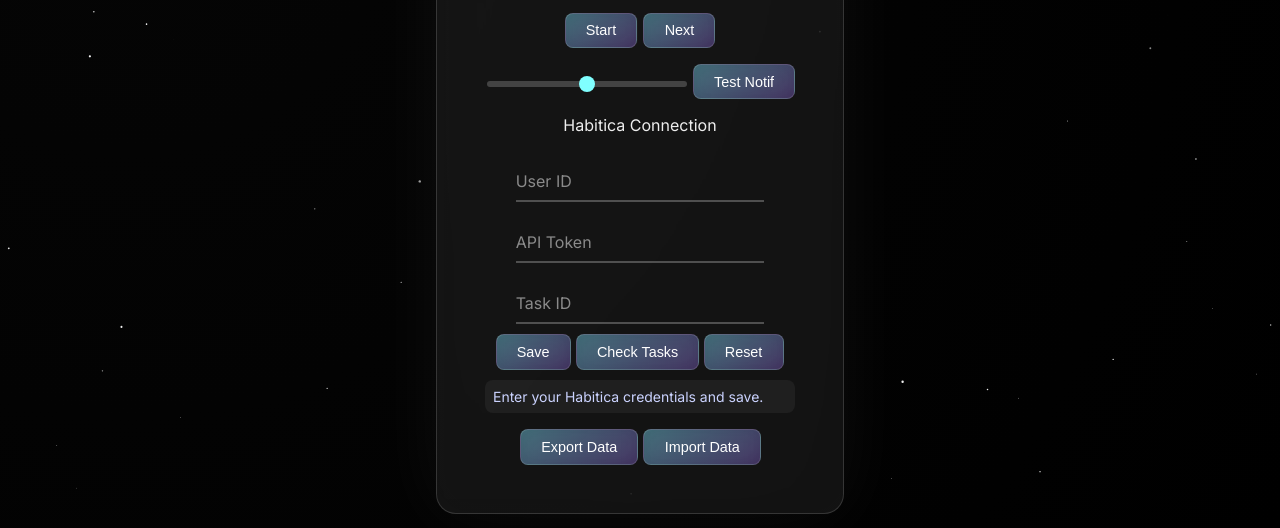
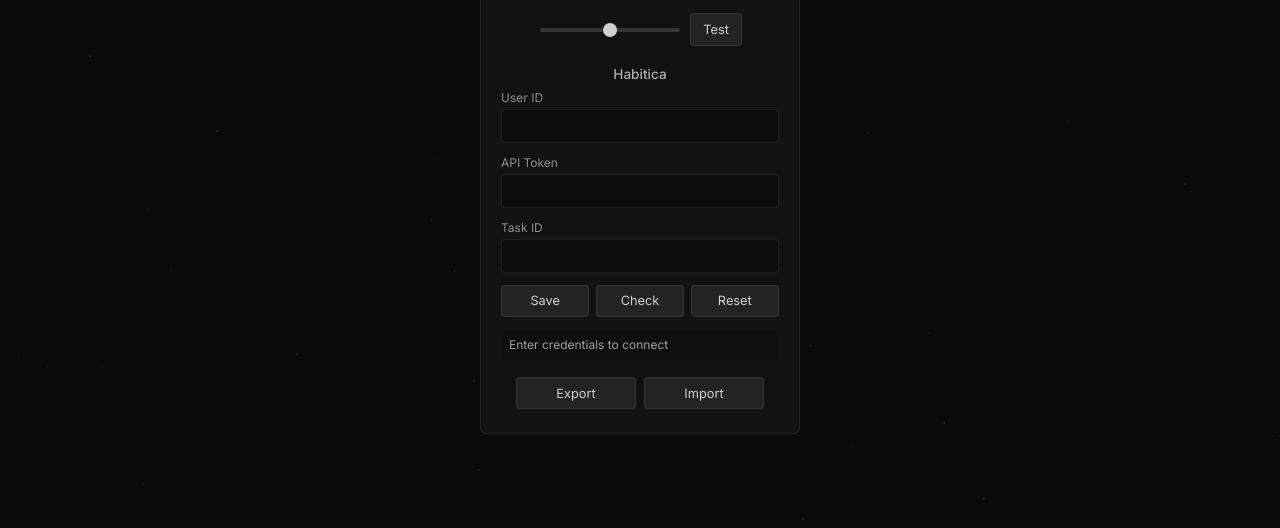
Before and after one commit to behnoudng/pomotica, a plain HTML site: page index.html in a window 1280 px wide. Shown: the part 272-800 px from the top of the page. Drawn offline with Linux system fonts and the light colour scheme.

Commit message:
enhance UI

```diff
--- a/index.html
+++ b/index.html
@@ -3,14 +3,14 @@
 
 <head>
     <meta charset="UTF-8">
-    <meta name="viewport" content="width=, initial-scale=1.0">
+    <meta name="viewport" content="width=device-width, initial-scale=1.0">
     <link rel="stylesheet" href="style.css">
-    <title>Pomotica - A gamified Pomodoro timer</title>
+    <title>Pomotica</title>
 </head>
 
 <body>
     <canvas id="stars"></canvas>
-    <div id="app" class="glass-panel">
+    <div class="container">
         <h1>Pomotica</h1>
         <div id="timer-display">25:00</div>
         <div id="buttons">
@@ -19,31 +19,33 @@
         </div>
         <div id="volume-control">
             <input type="range" id="volume" min="0" max="100" value="50">
-            <button id="test-sound">Test Notif</button>
+            <button id="test-sound">Test</button>
         </div>
         <div id="habitica-settings">
-            <p>Habitica Connection</p>
-            <div class="form__group field">
-                <input type="text" class="form__field" placeholder="User ID" id="userId" required />
-                <label for="userId" class="form__label">User ID</label>
+            <p class="section-title">Habitica</p>
+            <div class="input-group">
+                <label>User ID</label>
+                <input type="text" id="userId" />
             </div>
-            <div class="form__group field">
-                <input type="text" class="form__field" placeholder="API Token" id="token" required />
-                <label for="token" class="form__label">API Token</label>
+            <div class="input-group">
+                <label>API Token</label>
+                <input type="text" id="token" />
             </div>
-            <div class="form__group field">
-                <input type="text" class="form__field" placeholder="Task ID" id="taskId" />
-                <label for="taskId" class="form__label">Task ID</label>
+            <div class="input-group">
+                <label>Task ID</label>
+                <input type="text" id="taskId" />
             </div>
-            <button id="save-habitica">Save</button>
-            <button id="check-tasks">Check Tasks</button>
-            <button id="reset-habitica">Reset</button>
-            <div id="habitica-log" style="margin-top:10px; font-size:14px; white-space:pre;"></div>
+            <div class="button-row">
+                <button id="save-habitica">Save</button>
+                <button id="check-tasks">Check</button>
+                <button id="reset-habitica">Reset</button>
+            </div>
+            <div id="habitica-log"></div>
         </div>
         <div id="data-controls">
-            <button id="export">Export Data</button>
+            <button id="export">Export</button>
             <input type="file" id="import" style="display:none">
-            <button id="import-btn">Import Data</button>
+            <button id="import-btn">Import</button>
         </div>
     </div>
     <script src="script.js"></script>
--- a/script.js
+++ b/script.js
@@ -1,19 +1,18 @@
 let isRunning = false;
 let isBreak = false;
-let workTime = 60 * 20;
-let breakTime = 60 * 3;
+let workTime = 60 * 25;
+let breakTime = 60 * 5;
 let timeRemaining = workTime;
 let timerInterval = null;
 const alarm = new Audio("alarm.mp3");
-const volSlider = document.getElementById("volume");
-const importInput = document.getElementById("import");
 function renderTime() {
   const minutes = Math.floor(timeRemaining / 60);
   const seconds = timeRemaining % 60;
-    document.getElementById("timer-display").textContent = `${minutes.toString().padStart(2, '0')}:${seconds.toString().padStart(2, '0')}`;
+  document.getElementById("timer-display").textContent =
+    `${String(minutes).padStart(2, '0')}:${String(seconds).padStart(2, '0')}`;
 }
 document.getElementById("start-pause").onclick = () => {
-    if (!isRunning){
+  if (!isRunning) {
     isRunning = true;
     timerInterval = setInterval(() => {
       if (timeRemaining > 0) {
@@ -21,7 +20,7 @@ document.getElementById("start-pause").onclick = () => {
         renderTime();
       } else {
         clearInterval(timerInterval);
-                notifyPhaseEnd()
+        notifyPhaseEnd();
       }
     }, 1000);
     document.getElementById("start-pause").textContent = "Pause";
@@ -29,7 +28,7 @@ document.getElementById("start-pause").onclick = () => {
     isRunning = false;
     clearInterval(timerInterval);
     document.getElementById("start-pause").textContent = "Start";
-    }saveHabiticaBtn.disabled = locked;
+  }
 };
 document.getElementById("next").onclick = () => {
   clearInterval(timerInterval);
@@ -39,23 +38,23 @@ document.getElementById("next").onclick = () => {
   renderTime();
   document.getElementById("start-pause").textContent = "Start";
 };
-volSlider.oninput = () => {
-    alarm.volume = volSlider.value / 100;
-}
+document.getElementById("volume").oninput = (e) => {
+  alarm.volume = e.target.value / 100;
+};
 document.getElementById("test-sound").onclick = () => {
   if (alarm.volume > 0) {
     alarm.play();
-        new Notification("Test notification", {body: "This is a test notification!"});
+    new Notification("Test notification", { body: "This is a test!" });
   } else {
-        new Notification("Test notification", {body: "Volume is 0!"});
+    new Notification("Test notification", { body: "Volume is 0!" });
   }
-}
+};
 function notifyPhaseEnd() {
   saveSession();
   if (alarm.volume > 0) {
-        alarm.play()
+    alarm.play();
     new Notification(isBreak ? "Break time!" : "Work done!", {
-            body: isBreak ? "Take a rest :-)" : "Back to work ;)"
+      body: isBreak ? "Take a rest" : "Back to work"
     });
   }
 }
@@ -71,8 +70,8 @@ function saveSession() {
   pushToHabitica();
 }
 document.getElementById("export").onclick = () => {
-    const data = localStorage.getItem("pomodata");
-    const blob = new Blob([data], {type: "application/json"});
+  const data = localStorage.getItem("pomodata") || "{}";
+  const blob = new Blob([data], { type: "application/json" });
   const url = URL.createObjectURL(blob);
   const a = document.createElement("a");
   a.href = url;
@@ -80,23 +79,25 @@ document.getElementById("export").onclick = () => {
   a.click();
   URL.revokeObjectURL(url);
 };
-document.getElementById("import-btn").onclick = () => importInput.click();
-importInput.onchange = event => {
-    const file = event.target.files[0];
+document.getElementById("import-btn").onclick = () => {
+  document.getElementById("import").click();
+};
+document.getElementById("import").onchange = (e) => {
+  const file = e.target.files[0];
+  if (!file) return;
   const reader = new FileReader();
-    reader.onload = e => {
-        localStorage.setItem("pomodata", e.target.result);
-        alert("Data imported successfully!");
+  reader.onload = (event) => {
+    localStorage.setItem("pomodata", event.target.result);
+    alert("Data imported!");
   };
   reader.readAsText(file);
-}
+};
+
 async function getHabits() {
   const userId = localStorage.getItem("habiticaUser");
   const token = localStorage.getItem("habiticaToken");
-    if (!userId || !token) {
-        console.warn("Habitica credentials missing!");
-        return;
-    }
+  if (!userId || !token) return null;
+  try {
     const response = await fetch("https://habitica.com/api/v3/tasks/user", {
       headers: {
         "x-api-user": userId,
@@ -105,24 +106,20 @@ async function getHabits() {
         "x-client": "pomotica-" + userId
       }
     });
-    if (response.ok){
-        const result = await response.json()
-        const habits = result.data.filter(task => task.type === "habit");
-        console.log("Your habits:");
-        habits.forEach(habit => console.log(` - ${habit.text} (ID: ${habit.id})`))
-        return habits;
-    } else {
-        console.error("Error fetching habits: ", response.status, await response.text());
+    if (response.ok) {
+      const result = await response.json();
+      return result.data.filter(task => task.type === "habit");
+    }
+  } catch (err) {
+    console.error("Error fetching habits:", err);
+  }
   return null;
-    }
 }
 async function scoreHabit(taskId) {
   const userId = localStorage.getItem("habiticaUser");
   const token = localStorage.getItem("habiticaToken");
-    if (!userId || !token || !taskId) {
-        console.warn("Missing Habitica data! Make sure task ID and credentials are saved.");
-        return false;
-    }
+  if (!userId || !token || !taskId) return false;
+  try {
     const response = await fetch(`https://habitica.com/api/v3/tasks/${taskId}/score/up`, {
       method: "POST",
       headers: {
@@ -132,109 +129,88 @@ async function scoreHabit(taskId) {
         "x-client": "pomotica-" + userId
       }
     });
-    if (response.ok) {
-        const data = await response.json();
-        const newVal = data.data?.value ?? "N/A";
-        console.log(`Success! New score: ${newVal}`);
-        return true;
-    } else {
-        console.error("Error scoring habit:", response.status);
+    return response.ok;
+  } catch (err) {
+    console.error("Error scoring habit:", err);
     return false;
   }
 }
 function pushToHabitica() {
   const taskId = localStorage.getItem("habiticaTask");
-    if (!taskId) {
-        console.warn("No Habitica task ID set.");
-        return;
+  if (taskId) scoreHabit(taskId);
 }
-    console.log("\nPomodoro completed! Scoring habit...");
-    scoreHabit(taskId);
-}
-//-------------HABITICA SETTINGS------------------
-const userIdInput = document.getElementById("userId");
-const tokenInput = document.getElementById("token");
-const taskIdInput = document.getElementById("taskId");
-const saveHabiticaBtn = document.getElementById("save-habitica");
-const checkTasksBtn = document.getElementById("check-tasks");
-const resetHabiticaBtn = document.getElementById("reset-habitica");
 const habiticaLog = document.getElementById("habitica-log");
 function initHabiticaFields() {
   const savedUser = localStorage.getItem("habiticaUser");
   const savedToken = localStorage.getItem("habiticaToken");
   const savedTask = localStorage.getItem("habiticaTask");
   if (savedUser && savedToken) {
-        userIdInput.value = savedUser;
-        tokenInput.value = savedToken;
-        taskIdInput.value = savedTask || "";
-        setHabiticaLocked(true);
-        habiticaLog.textContent = "Habitica linked! You can reset if needed.";
+    document.getElementById("userId").value = savedUser;
+    document.getElementById("token").value = savedToken;
+    document.getElementById("taskId").value = savedTask || "";
+    setLocked(true);
+    habiticaLog.textContent = "Connected";
   } else {
-        setHabiticaLocked(false);
-        habiticaLog.textContent = "Enter your Habitica credentials and save.";
+    setLocked(false);
+    habiticaLog.textContent = "Enter credentials to connect";
   }
 }
-function setHabiticaLocked(locked) {
-    [userIdInput, tokenInput].forEach(el => el.readOnly = locked);
-    // saveHabiticaBtn.disabled = locked;
-    // checkTasksBtn.disabled = locked;
+function setLocked(locked) {
+  document.getElementById("userId").readOnly = locked;
+  document.getElementById("token").readOnly = locked;
 }
-saveHabiticaBtn.onclick = () => {
-    const user = userIdInput.value.trim();
-    const token = tokenInput.value.trim();
-    const task = taskIdInput.value.trim();
+document.getElementById("save-habitica").onclick = () => {
+  const user = document.getElementById("userId").value.trim();
+  const token = document.getElementById("token").value.trim();
+  const task = document.getElementById("taskId").value.trim();
   if (!user || !token) {
-        habiticaLog.textContent = "User ID and Token are required.";
+    habiticaLog.textContent = "User ID and Token required";
     return;
   }
   localStorage.setItem("habiticaUser", user);
   localStorage.setItem("habiticaToken", token);
   if (task) localStorage.setItem("habiticaTask", task);
-    setHabiticaLocked(true);
-    habiticaLog.textContent = "Saved! Habitica connection established.";
+  setLocked(true);
+  habiticaLog.textContent = "Saved";
 };
-resetHabiticaBtn.onclick = () => {
+document.getElementById("reset-habitica").onclick = () => {
   localStorage.removeItem("habiticaUser");
   localStorage.removeItem("habiticaToken");
   localStorage.removeItem("habiticaTask");
-    userIdInput.value = "";
-    tokenInput.value = "";
-    taskIdInput.value = "";
-    setHabiticaLocked(false);
-    habiticaLog.textContent = "Credentials cleared. Re-enter to reconnect.";
+  document.getElementById("userId").value = "";
+  document.getElementById("token").value = "";
+  document.getElementById("taskId").value = "";
+  setLocked(false);
+  habiticaLog.textContent = "Cleared";
 };
-checkTasksBtn.onclick = async () => {
+document.getElementById("check-tasks").onclick = async () => {
+  habiticaLog.textContent = "Checking...";
   const habits = await getHabits();
   if (!habits) {
-        habiticaLog.textContent = "Could not fetch habits. Make sure User ID and Token are correct.";
+    habiticaLog.textContent = "Could not fetch habits";
     return;
   }
-    habiticaLog.textContent = "Your Habitica habits:\n" +
-        habits.map(h => `- ${h.text}\n  ID: ${h.id}`).join("\n");
+  habiticaLog.textContent = habits.map(h => `${h.text}\nID: ${h.id}`).join("\n\n");
 };
 initHabiticaFields();
-
-
-// --- Starfield backdrop ---
 const canvas = document.getElementById("stars");
 const ctx = canvas.getContext("2d");
 let stars = [];
 function initStars() {
   canvas.width = window.innerWidth;
   canvas.height = window.innerHeight;
-  stars = Array.from({length: 80}, () => ({
+  stars = Array.from({ length: 60 }, () => ({
     x: Math.random() * canvas.width,
     y: Math.random() * canvas.height,
-    r: Math.random() * 1.2,
-    a: Math.random() * 0.5 + 0.5,
-    speed: Math.random() * 0.05
+    r: Math.random() * 0.8 + 0.2,
+    speed: Math.random() * 0.03 + 0.01
   }));
 }
 function drawStars() {
   ctx.clearRect(0, 0, canvas.width, canvas.height);
   ctx.fillStyle = "#ffffff";
   stars.forEach(s => {
-    ctx.globalAlpha = s.a;
+    ctx.globalAlpha = 0.4;
     ctx.beginPath();
     ctx.arc(s.x, s.y, s.r, 0, Math.PI * 2);
     ctx.fill();
--- a/style.css
+++ b/style.css
@@ -1,163 +1,194 @@
-
-@import url('https://fonts.googleapis.com/css2?family=Inter:wght@400;600&display=swap');
+@import url('https://fonts.googleapis.com/css2?family=Inter:wght@400;500;600&display=swap');
+* {
+  box-sizing: border-box;
+}
 body {
   margin: 0;
-  font-family: 'Inter', system-ui, sans-serif;
-  color: #eee;
-  background: radial-gradient(circle at 10% 20%, #050505, #000);
-  overflow: hidden;
+  padding: 0;
+  min-height: 100vh;
   display: flex;
   justify-content: center;
   align-items: center;
-  height: 100vh;
+  background: #0a0a0a;
+  font-family: 'Inter', sans-serif;
+  color: #e0e0e0;
+  overflow: auto;
 }
 #stars {
-  position: absolute;
-  top: 0; left: 0;
-  width: 100%;
-  height: 100%;
-  background: transparent;
+  position: fixed;
+  inset: 0;
   z-index: 0;
+  opacity: 0.3;
 }
-.glass-panel {
+.container {
   position: relative;
   z-index: 1;
-  text-align: center;
-  padding: 2em 3em;
-  border-radius: 20px;
-  background: rgba(255, 255, 255, 0.07);
-  backdrop-filter: blur(20px);
-  border: 1px solid rgba(255, 255, 255, 0.15);
-  box-shadow: 0 0 80px rgba(255, 255, 255, 0.05);
-  transition: background 0.3s ease;
+  width: 320px;
+  max-width: 90vw;
+  background: rgba(20, 20, 20, 0.85);
+  border: 1px solid rgba(255, 255, 255, 0.06);
+  border-radius: 6px;
+  padding: 1.5rem 1.25rem;
+  margin: 2rem auto;
 }
 h1 {
-  font-weight: 600;
-  font-size: 2rem;
-  color: #ffffffcc;
-  letter-spacing: 2px;
-  margin-bottom: 0.8em;
+  font-weight: 500;
+  font-size: 1.1rem;
+  letter-spacing: 0.5px;
+  margin: 0 0 1rem;
+  color: #e0e0e0;
+  text-align: center;
 }
 #timer-display {
-  font-size: 5em;
-  color: #ffffff;
-  text-shadow: 0 0 20px rgba(255,255,255,0.3),
-               0 0 40px rgba(100,255,255,0.1);
-  font-weight: 600;
-  margin: 0.5em 0;
+  font-size: 3rem;
+  font-weight: 400;
+  color: #e0e0e0;
+  margin: 1rem 0 1.25rem;
+  text-align: center;
+  font-variant-numeric: tabular-nums;
 }
 button {
-  background: linear-gradient(145deg, rgba(120,226,255,0.4), rgba(156,108,255,0.3));
-  border: 1px solid rgba(255,255,255,0.15);
-  color: #fff;
-  font-size: 0.9em;
-  padding: 0.6em 1.4em;
-  border-radius: 8px;
+  background: rgba(40, 40, 40, 0.8);
+  border: 1px solid rgba(255, 255, 255, 0.08);
+  color: #d0d0d0;
+  font-size: 0.85rem;
+  font-family: inherit;
+  border-radius: 4px;
+  padding: 0.5rem 1rem;
   cursor: pointer;
-  backdrop-filter: blur(10px);
-  transition: transform 0.2s ease, background 0.3s ease;
+  transition: background 0.15s ease;
 }
-button:hover {
-  transform: scale(1.05);
-  background: linear-gradient(145deg, rgba(130,236,255,0.65), rgba(166,118,255,0.55));
+button:hover:not(:disabled) {
+  background: rgba(50, 50, 50, 0.8);
+}
+button:active:not(:disabled) {
+  background: rgba(45, 45, 45, 0.8);
 }
 button:disabled {
-  opacity: 0.5;
-  cursor: default;
+  opacity: 0.4;
+  cursor: not-allowed;
+}
+#buttons {
+  display: flex;
+  gap: 0.5rem;
+  margin-bottom: 1rem;
+  justify-content: center;
+}
+#buttons button {
+  flex: 1;
+  max-width: 120px;
+}
+#volume-control {
+  display: flex;
+  gap: 0.5rem;
+  align-items: center;
+  margin-bottom: 1.25rem;
+  justify-content: center;
 }
 input[type="range"] {
   -webkit-appearance: none;
-  width: 200px;
-  height: 6px;
-  border-radius: 3px;
-  background: rgba(255,255,255,0.2);
+  appearance: none;
+  width: 140px;
+  height: 4px;
+  border-radius: 2px;
+  background: rgba(255, 255, 255, 0.15);
   outline: none;
 }
 input[type="range"]::-webkit-slider-thumb {
   -webkit-appearance: none;
-  width: 16px;
-  height: 16px;
+  appearance: none;
+  width: 14px;
+  height: 14px;
   border-radius: 50%;
-  background: #80ffff;
+  background: #d0d0d0;
   cursor: pointer;
-  transition: background 0.3s ease;
 }
-input[type="range"]::-webkit-slider-thumb:hover {
-  background: #9ff;
+input[type="range"]::-moz-range-thumb {
+  width: 14px;
+  height: 14px;
+  border-radius: 50%;
+  background: #d0d0d0;
+  cursor: pointer;
+  border: none;
+}
+#volume-control button {
+  padding: 0.5rem 0.75rem;
+  font-size: 0.8rem;
+}
+.section-title {
+  margin: 0.75rem 0 0.5rem;
+  color: #b0b0b0;
+  font-size: 0.85rem;
+  font-weight: 500;
+  text-align: center;
+}
+.input-group {
+  margin-bottom: 0.75rem;
+}
+.input-group label {
+  display: block;
+  font-size: 0.75rem;
+  color: #909090;
+  margin-bottom: 0.25rem;
+}
+.input-group input {
+  width: 100%;
+  background: rgba(0, 0, 0, 0.3);
+  border: 1px solid rgba(255, 255, 255, 0.08);
+  border-radius: 4px;
+  padding: 0.5rem;
+  color: #e0e0e0;
+  font-size: 0.85rem;
+  font-family: inherit;
+  outline: none;
+  transition: border-color 0.15s ease;
+}
+.input-group input:focus {
+  border-color: rgba(255, 255, 255, 0.15);
+}
+.input-group input:read-only {
+  opacity: 0.5;
+  cursor: not-allowed;
+}
+.button-row {
+  display: flex;
+  gap: 0.4rem;
+  margin: 0.75rem 0;
+  justify-content: center;
+}
+.button-row button {
+  flex: 1;
+  padding: 0.45rem 0.5rem;
+  font-size: 0.8rem;
 }
 #habitica-log {
-  margin-top: 10px;
-  font-size: 14px;
+  margin-top: 0.75rem;
+  font-size: 0.75rem;
+  color: #a0a0a0;
   white-space: pre-wrap;
-  text-align: left;
-  color: #cbd3ff;
-  background: rgba(255,255,255,0.05);
-  border-radius: 8px;
-  padding: 0.6em;
+  background: rgba(0, 0, 0, 0.2);
+  border-radius: 4px;
+  padding: 0.5rem;
+  min-height: 2rem;
+  line-height: 1.4;
 }
-#buttons, #volume-control, #habitica-settings, #data-controls {
-  margin: 1em 0;
+#data-controls {
+  margin-top: 1rem;
+  display: flex;
+  gap: 0.5rem;
+  justify-content: center;
 }
-@media (max-width: 600px) {
-  .glass-panel {
-    padding: 1.5em;
-    border-radius: 15px;
+#data-controls button {
+  flex: 1;
+  max-width: 120px;
+  font-size: 0.8rem;
+  padding: 0.45rem 0.75rem;
+}
+@media(max-width: 400px) {
+  .container {
+    padding: 1.25rem 1rem;
   }
   #timer-display {
-    font-size: 3em;
+    font-size: 2.5rem;
   }
 }
-
-/* ========== Glassy Floating Input Fields ========== */
-.form__group {
-  position: relative;
-  padding: 15px 0 0;
-  margin: 10px auto;
-  width: 80%;
-  text-align: left;
-}
-.form__field {
-  font-family: inherit;
-  width: 100%;
-  border: 0;
-  border-bottom: 2px solid rgba(255,255,255,0.25);
-  outline: 0;
-  font-size: 1rem;
-  color: #fff;
-  padding: 7px 0;
-  background: transparent;
-  transition: border-color 0.2s ease, color 0.2s ease;
-}
-.form__field::placeholder {
-  color: transparent;
-}
-.form__field:placeholder-shown ~ .form__label {
-  font-size: 1rem;
-  cursor: text;
-  top: 20px;
-}
-.form__label {
-  position: absolute;
-  top: 0;
-  display: block;
-  transition: 0.2s ease;
-  font-size: 0.9rem;
-  color: rgba(255,255,255,0.5);
-}
-.form__field:focus {
-  color: #fff;
-  font-weight: 600;
-  border-width: 3px;
-  border-image: linear-gradient(to right, #78e2ff, #9c6cff);
-  border-image-slice: 1;
-}
-.form__field:focus ~ .form__label {
-  position: absolute;
-  top: 0;
-  font-size: 0.9rem;
-  color: #9cdeff;
-  font-weight: 600;
-}
-.form__field:required, .form__field:invalid {
-  box-shadow: none;
-}
```
Lines whose indentation alone changed are shown as unchanged.
